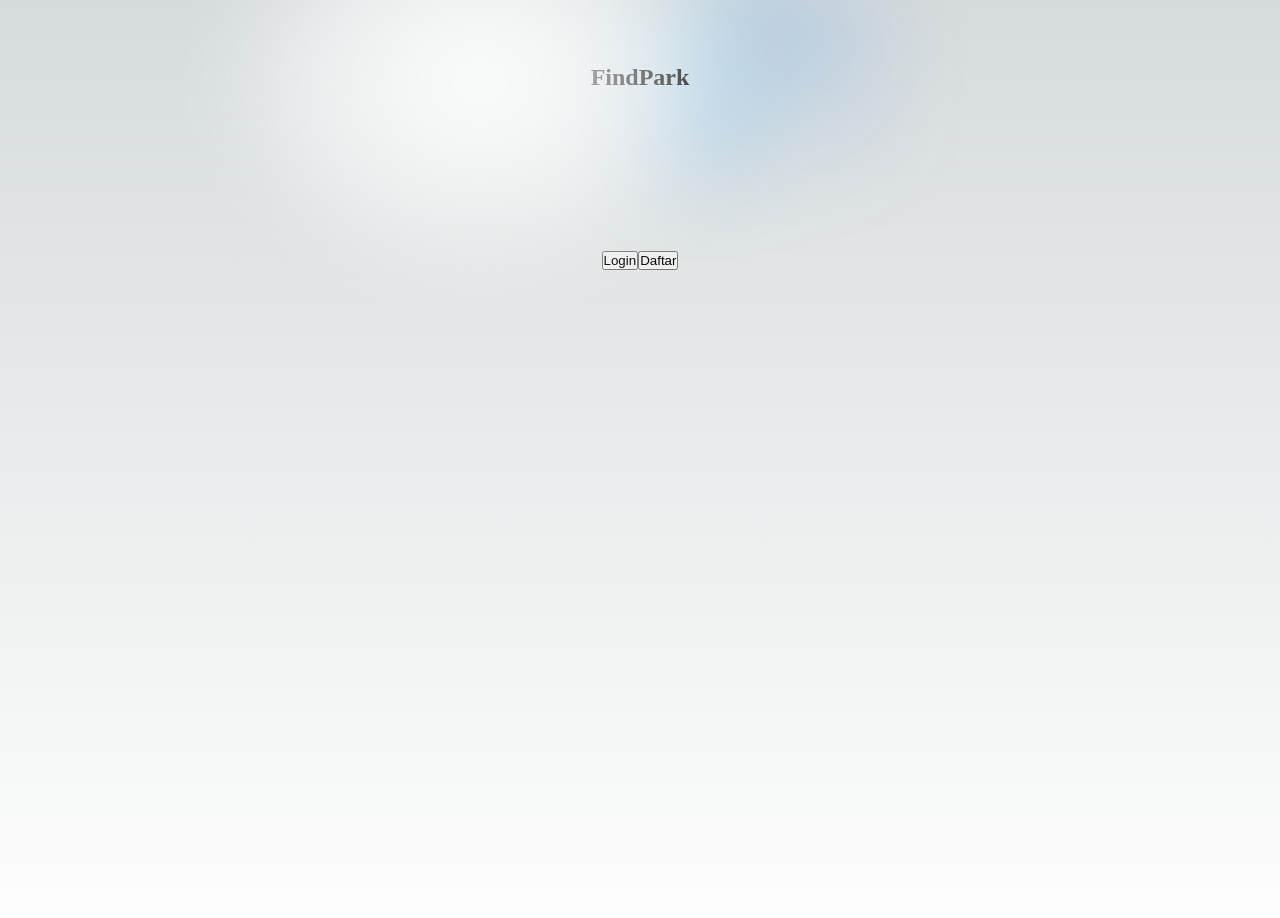
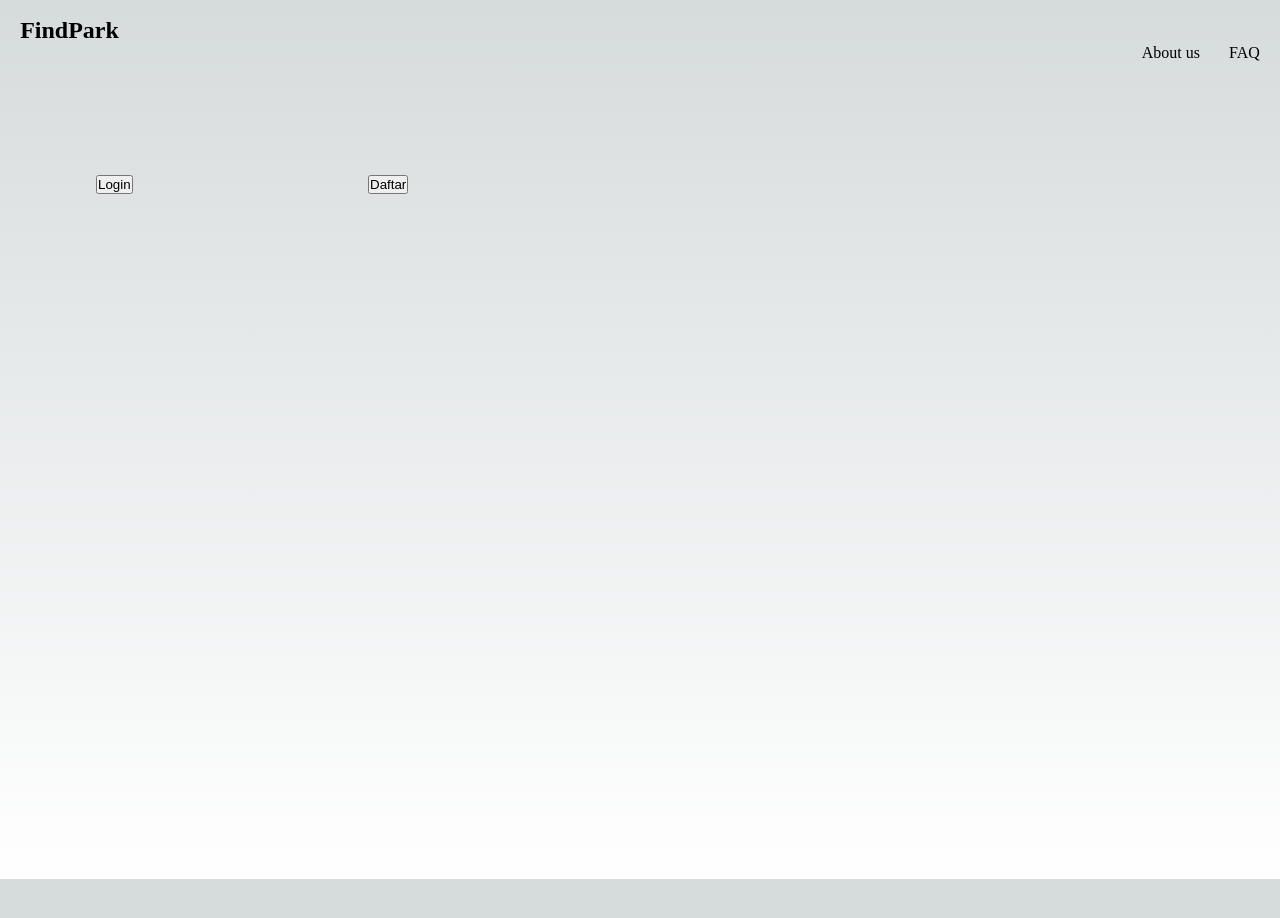
Before and after one commit to ahmadadi1415/nextfindpark, a Next.js app: page / in a window 1280 px wide. Shown: the top 918 px of the page. After the commit the page ends 879 px from the top, so only its background shows below. Built offline with nearby package versions, Linux system fonts and the light colour scheme.

Commit message:
Landing Page Update
Nambahi polosan

```diff
--- a/src/pages/index.tsx
+++ b/src/pages/index.tsx
@@ -16,19 +16,32 @@ export default function Home() {
           <link rel="icon" href="/favicon.ico" />
         </Head>
 
-        <header className={styles.center}>
+        <header className={styles.card}>
           <nav>
             <h1>FindPark</h1>
           </nav>
+          <div className={styles.rightend}>
+            <nav>
+              <a className={styles.rightspace} href="">
+                {' '}
+                About us
+              </a>
+              <a href=""> FAQ</a>
+            </nav>
+          </div>
         </header>
         <main className={styles.main}>
+          <div className={styles.grid}>
             <div>
               <button>
                 <a href="">Login</a>
               </button>
+            </div>
+            <div>
               <button>
                 <a href="">Daftar</a>
               </button>
+            </div>
           </div>
         </main>
       </div>
--- a/src/styles/Home.module.css
+++ b/src/styles/Home.module.css
@@ -143,11 +143,7 @@
   inset: 0;
   padding: 1px;
   border-radius: var(--border-radius);
-  background: linear-gradient(
-    to bottom right,
-    rgba(var(--tile-start-rgb), 1),
-    rgba(var(--tile-end-rgb), 1)
-  );
+  background: linear-gradient(to bottom right, rgba(var(--tile-start-rgb), 1), rgba(var(--tile-end-rgb), 1));
   background-clip: content-box;
 }
 
@@ -226,11 +222,7 @@
     border-radius: 0;
     border: none;
     border-bottom: 1px solid rgba(var(--callout-border-rgb), 0.25);
-    background: linear-gradient(
-      to bottom,
-      rgba(var(--background-start-rgb), 1),
-      rgba(var(--callout-rgb), 0.5)
-    );
+    background: linear-gradient(to bottom, rgba(var(--background-start-rgb), 1), rgba(var(--callout-rgb), 0.5));
     background-clip: padding-box;
     backdrop-filter: blur(24px);
   }
@@ -241,11 +233,7 @@
     inset: auto 0 0;
     padding: 2rem;
     height: 200px;
-    background: linear-gradient(
-      to bottom,
-      transparent 0%,
-      rgb(var(--background-end-rgb)) 40%
-    );
+    background: linear-gradient(to bottom, transparent 0%, rgb(var(--background-end-rgb)) 40%);
     z-index: 1;
   }
 }
@@ -276,3 +264,11 @@
     transform: rotate(0deg);
   }
 }
+
+.rightspace {
+  margin-right: 25px;
+}
+
+.rightend {
+  text-align: end;
+}
```
Lines whose indentation alone changed are shown as unchanged.
